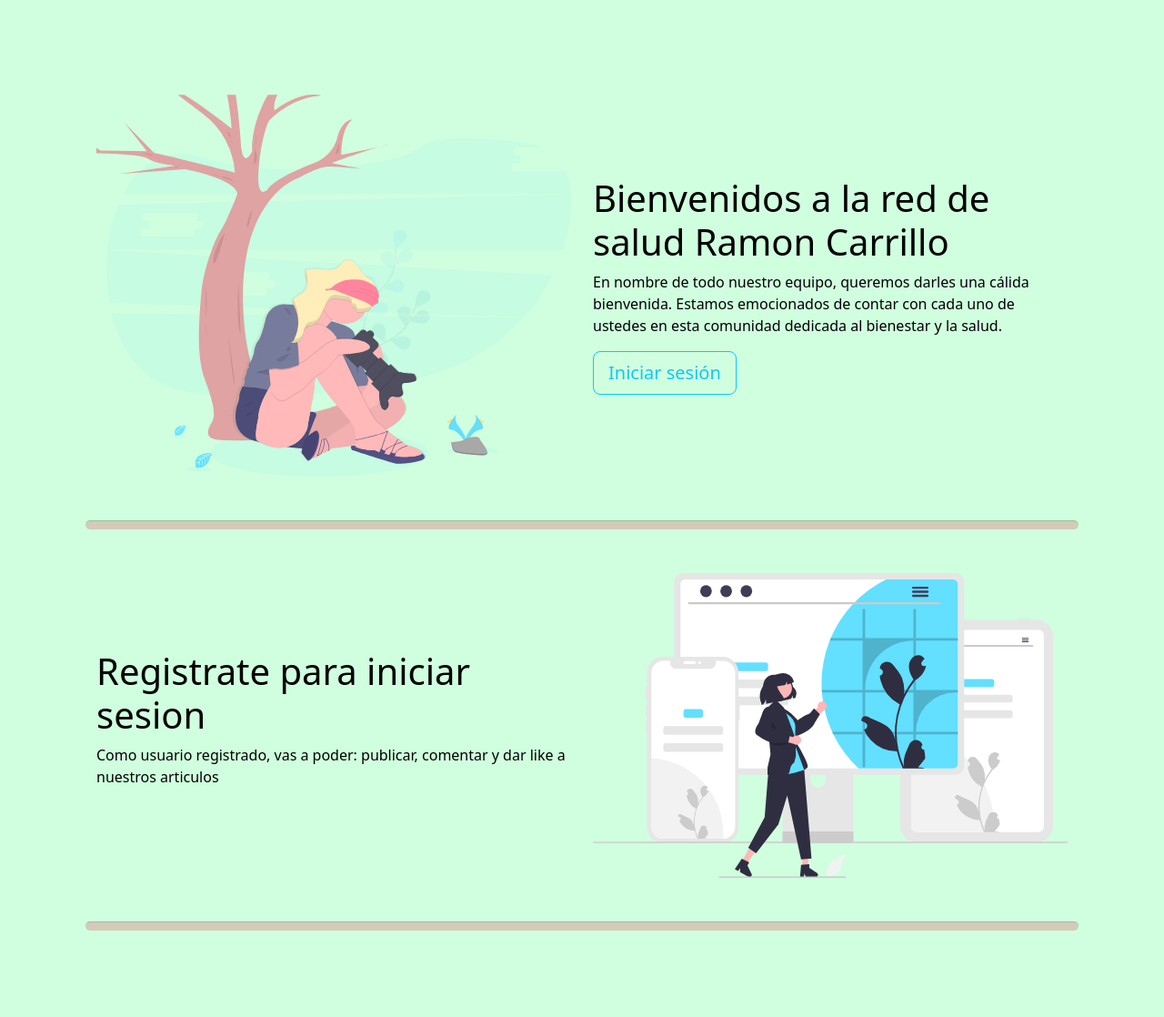
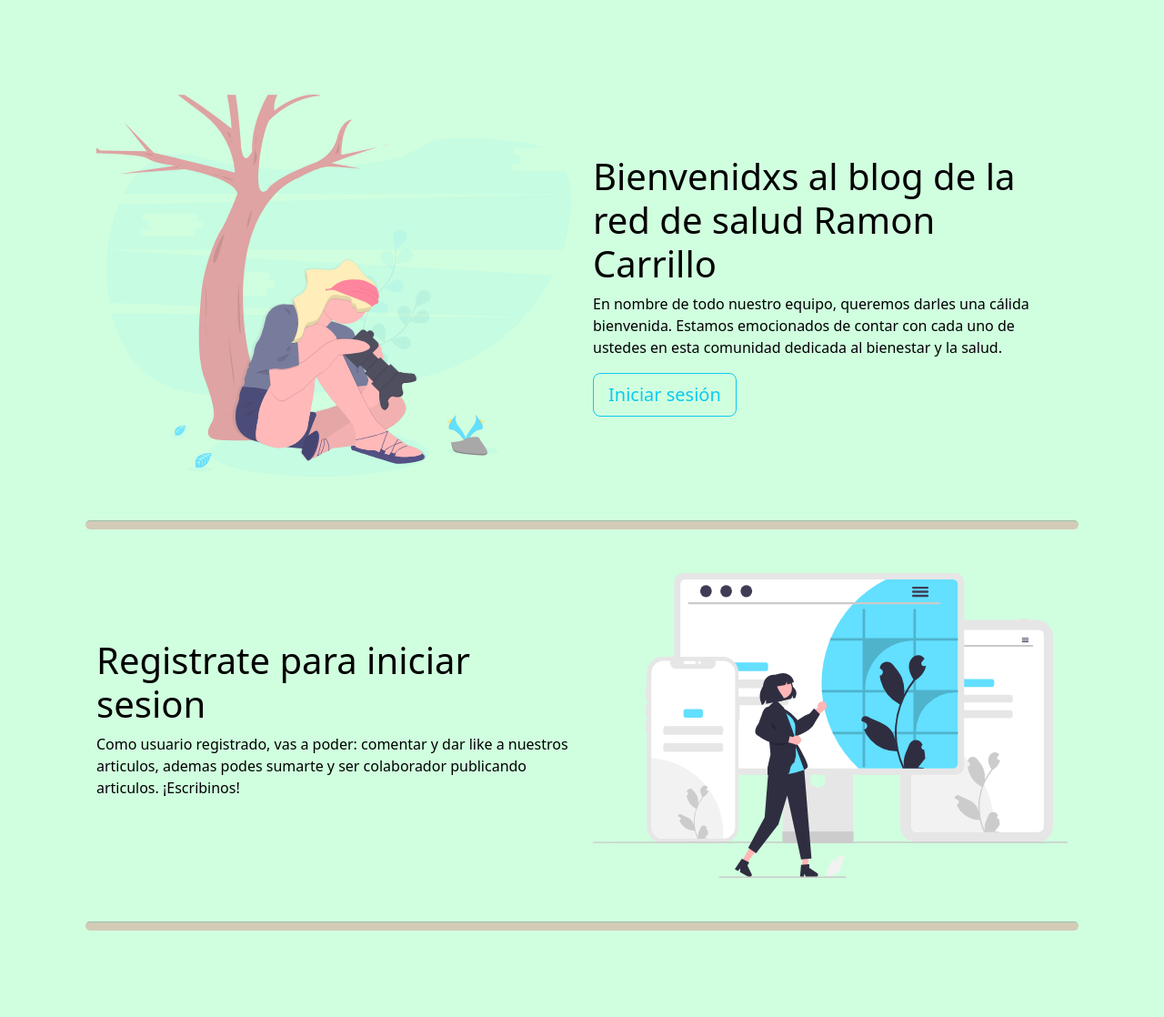
Before and after one commit to Raff4-Gauna/Proyecto-Final-App-Blog, a Django app: page / in a window 1280 px wide. Shown: the part 56-1174 px from the top of the page at 91% size. Run offline with Django 3.2, Linux system fonts and the light colour scheme; data that the repository does not hold is empty.

Commit message:
Update home.html

```diff
--- a/templates/home.html
+++ b/templates/home.html
@@ -11,7 +11,7 @@
     </div>
     <!-- Text column -->
     <div class="col-md-6">
-      <h1>Bienvenidos a la red de salud Ramon Carrillo</h1>
+      <h1>Bienvenidxs al blog de la red de salud Ramon Carrillo</h1>
       <div class="text-nowrap bd-highlight" style="width: 8rem;">
       </div>
       <p class="fw-lighter">
@@ -30,7 +30,7 @@
     <div class="col-md-6">
       <h1>Registrate para iniciar sesion</h1>
       <p class="fw-lighter">
-        Como usuario registrado, vas a poder: publicar, comentar y dar like a nuestros articulos
+        Como usuario registrado, vas a poder: comentar y dar like a nuestros articulos, ademas podes sumarte y ser colaborador publicando articulos. ¡Escribinos!
       </p>
     </div>
     <!-- Image column -->
```
